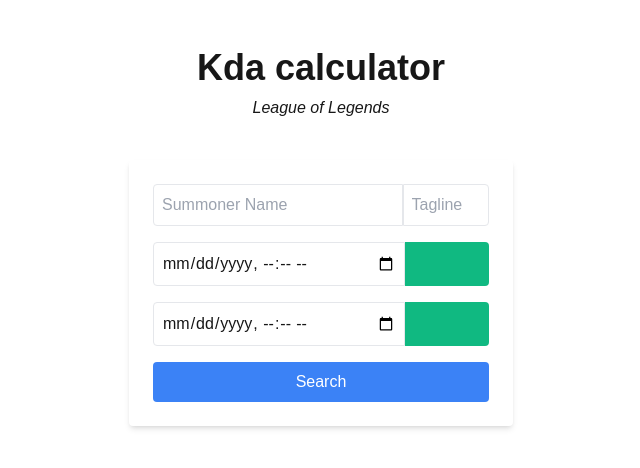
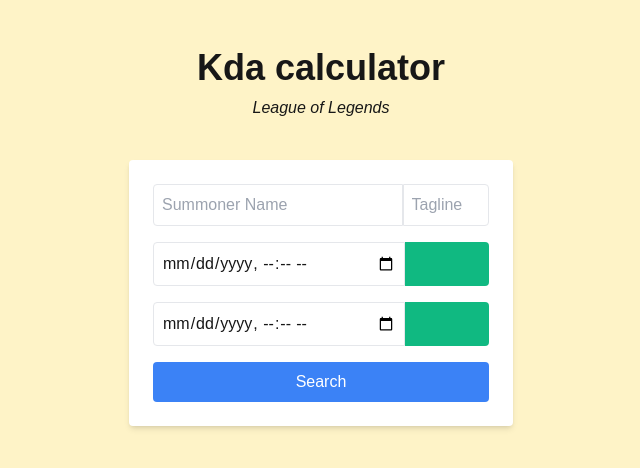
Before and after one commit to antoine-le-calloch/Kda-calculator-LOL, a Next.js app: page / in a window 1280 px wide. Shown: the top 468 px of the page, without its empty margins (319-959 px from the left). Built offline with nearby package versions, Linux system fonts and the light colour scheme.

Commit message:
add background color on the body.

```diff
--- a/app/layout.tsx
+++ b/app/layout.tsx
@@ -14,7 +14,7 @@
 }>) {
   return (
     <html lang="en">
-      <body>
+      <body className={"bg-amber-100"}>
         {children}
       </body>
     </html>
```
